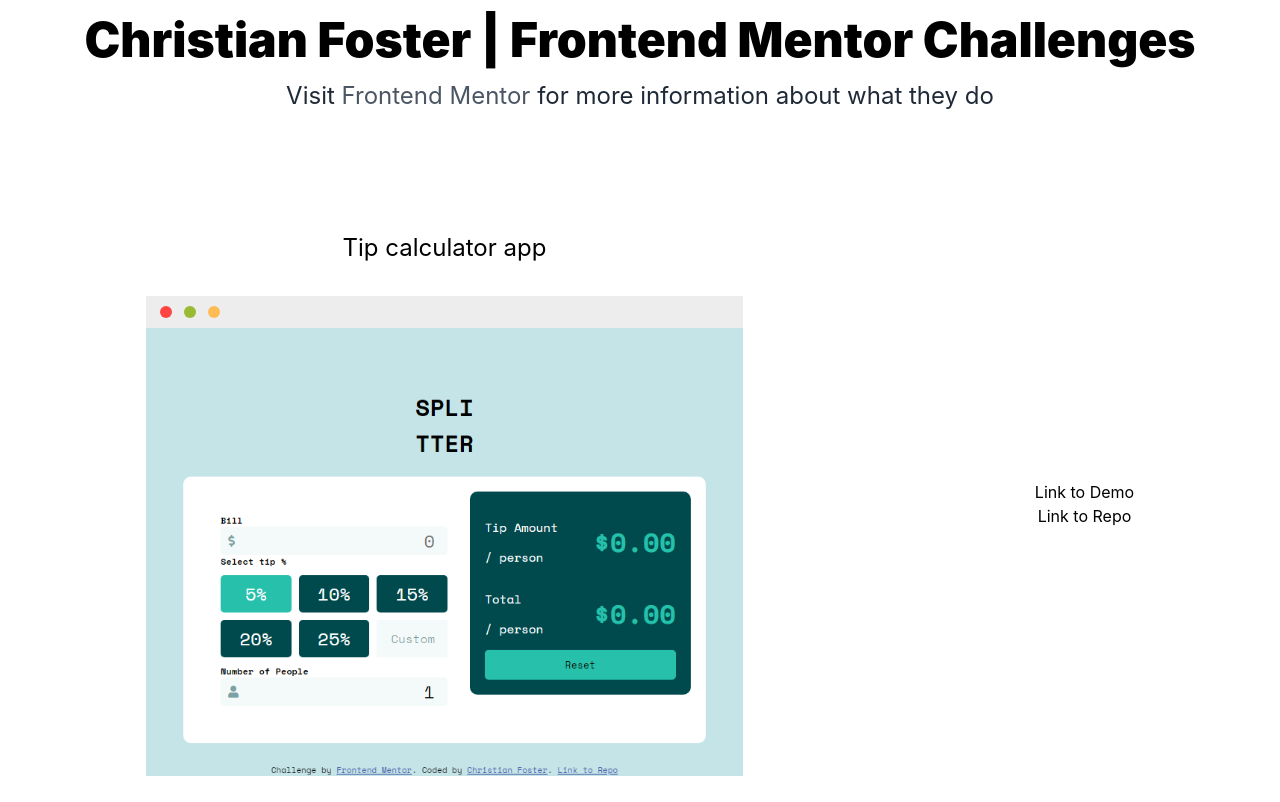
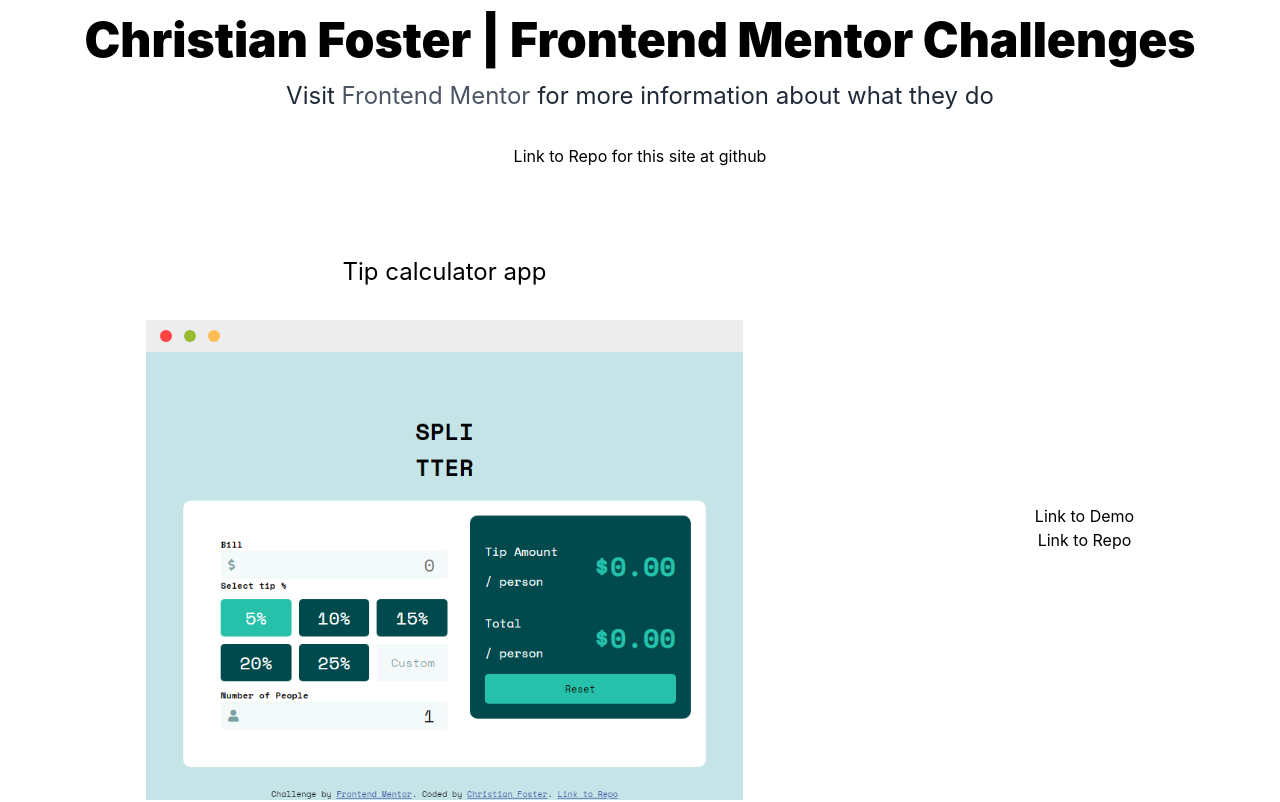
Before and after one commit to fosteeco/front-end-mentor-challenges-showcase, a React (Create React App) app: page / in a window 1280 px wide. Shown: the top 802 px of the page. Built offline with nearby package versions, Linux system fonts and the light colour scheme.

Commit message:
Added links to homepage

```diff
--- a/src/App.js
+++ b/src/App.js
@@ -19,12 +19,18 @@
         <p class="leading-normal text-gray-800 text-base md:text-xl lg:text-2xl mb-8">
           Visit{" "}
           <a
-            href="#"
+            href="https://www.frontendmentor.io/"
             class="mx-auto lg:mx-0 hover:underline bg-transparent text-gray-600"
           >
             Frontend Mentor
           </a>{" "}
           for more information about what they do
+        </p>
+        <p>
+          Link to Repo for this site at{" "}
+          <a href="https://github.com/fosteeco/front-end-mentor-challenges-showcase">
+            github
+          </a>
         </p>
 
         <div>
```
